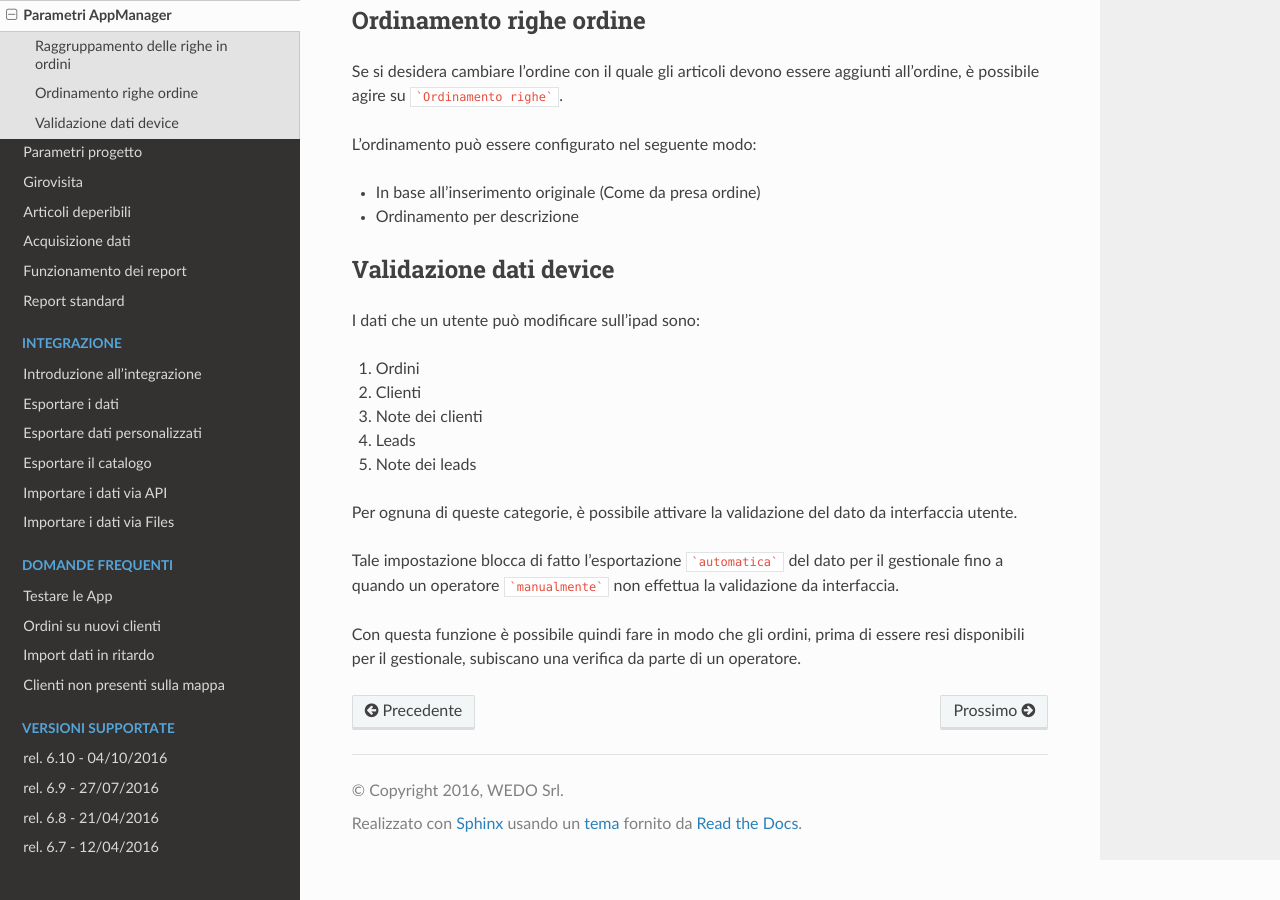
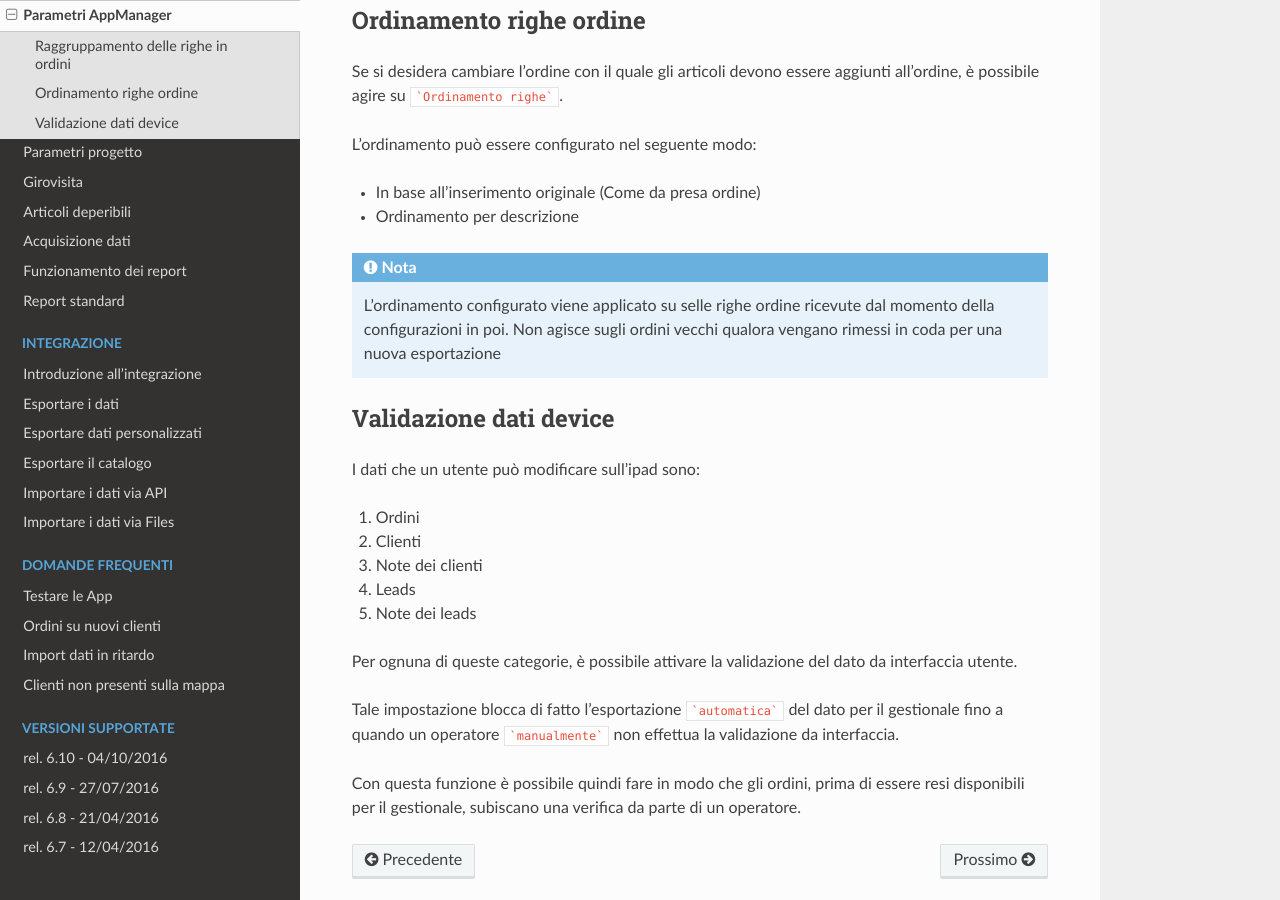
Before and after one commit to wedoit-io/doc-icommerce, a Sphinx documentation site: the page built from source/par-appmanager.rst, in a window 1280 px wide and 900 px high, scrolled down 1334 px. Built offline with Sphinx 7.4.7 and the Read the Docs theme 2.0.0, drawn with Linux system fonts in a browser that asks for light colours.

Commit message:
Update par-appmanager.rst

```diff
--- a/source/par-appmanager.rst
+++ b/source/par-appmanager.rst
@@ -35,6 +35,8 @@ L'ordinamento può essere configurato nel seguente modo:
 - In base all'inserimento originale (Come da presa ordine)
 - Ordinamento per descrizione
 
+.. note:: L'ordinamento configurato viene applicato su selle righe ordine ricevute dal momento della configurazioni in poi. Non agisce sugli ordini vecchi qualora vengano rimessi in coda per una nuova esportazione
+
 
 Validazione dati device
 ~~~~~~~~~~~~~~~~~~~~~~~
```
